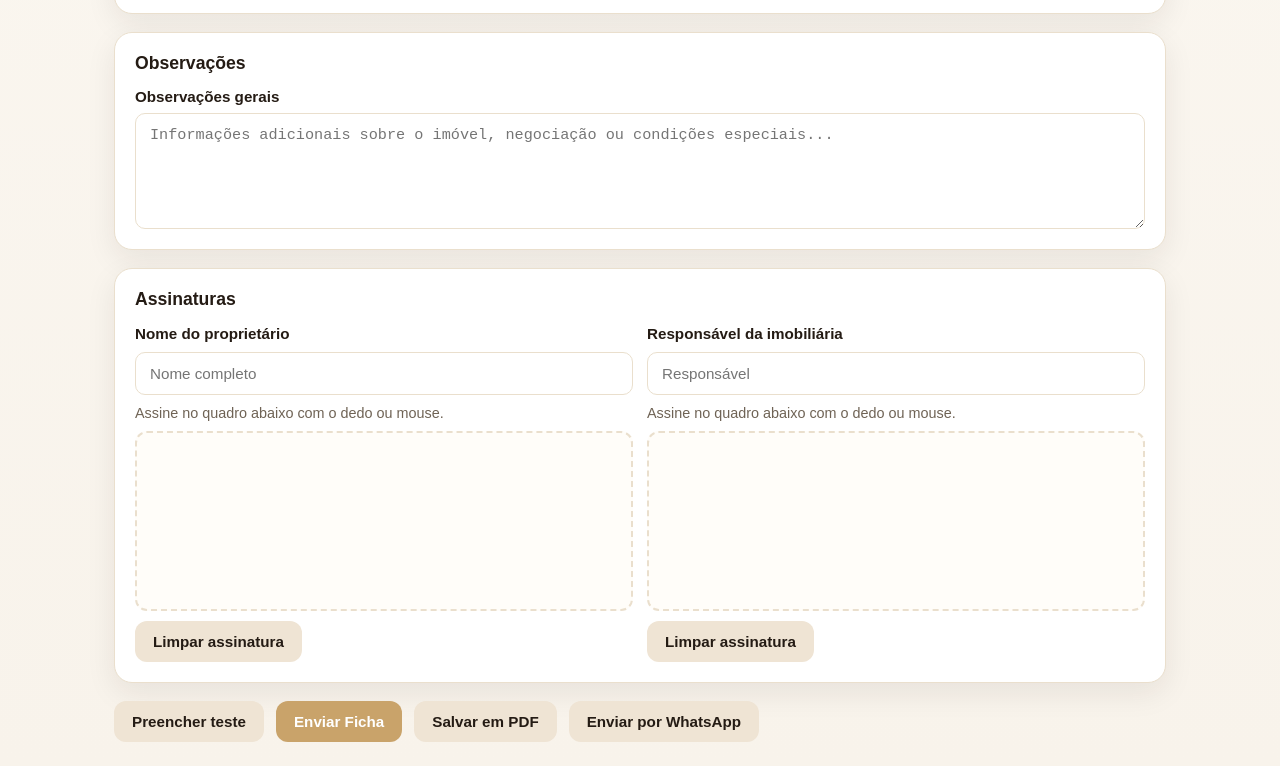
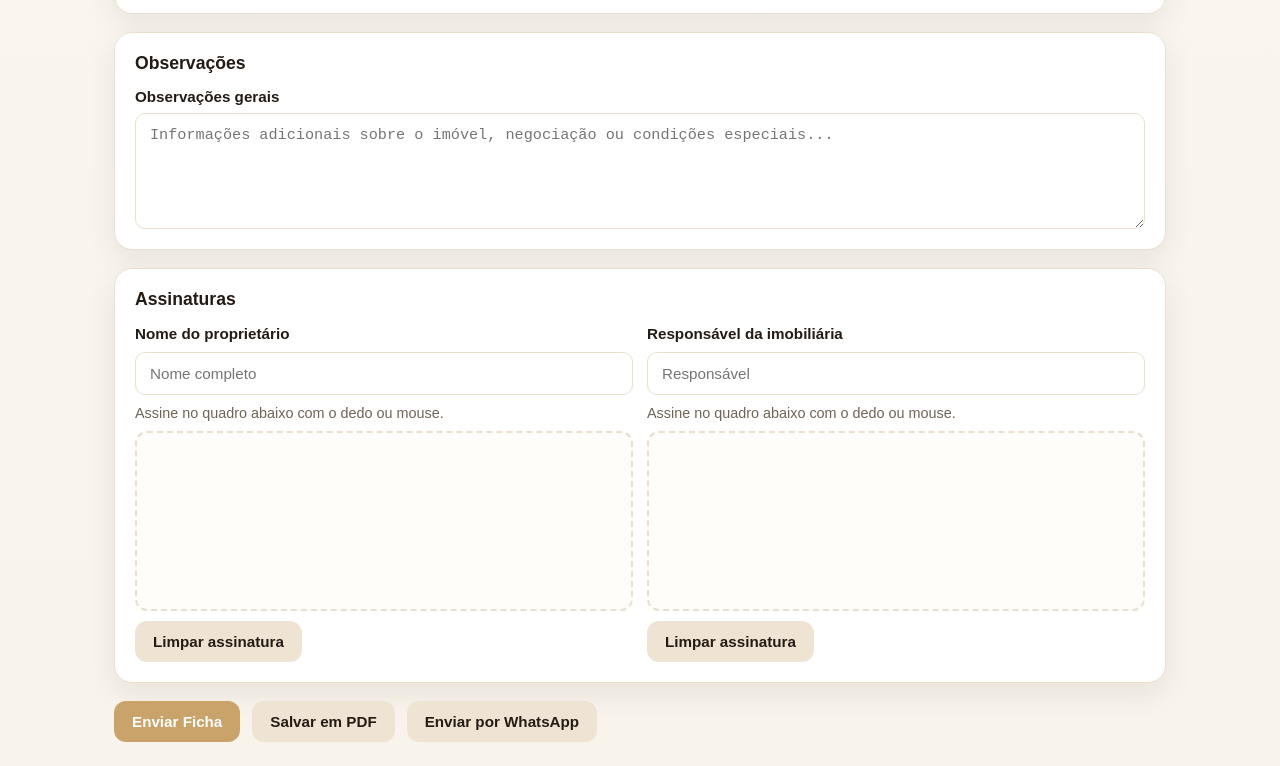
Before and after one commit to ZAQU3O/meular-formulario-captacao, a website: page index.html in a window 1280 px wide. Shown: the part 1492-2258 px from the top of the page. Drawn offline with nearby package versions, Linux system fonts and the light colour scheme.

Commit message:
chore: ocultar botão preencher teste

```diff
--- a/index.html
+++ b/index.html
@@ -171,7 +171,7 @@
       </section>
 
       <div class="actions full">
-        <button type="button" id="fillTestData" class="secondary">Preencher teste</button>
+        <button type="button" id="fillTestData" class="secondary" style="display:none;">Preencher teste</button>
         <button type="submit">Enviar Ficha</button>
         <button type="button" id="savePdf" class="secondary">Salvar em PDF</button>
         <button type="button" id="sendWhatsApp" class="secondary">Enviar por WhatsApp</button>
```
